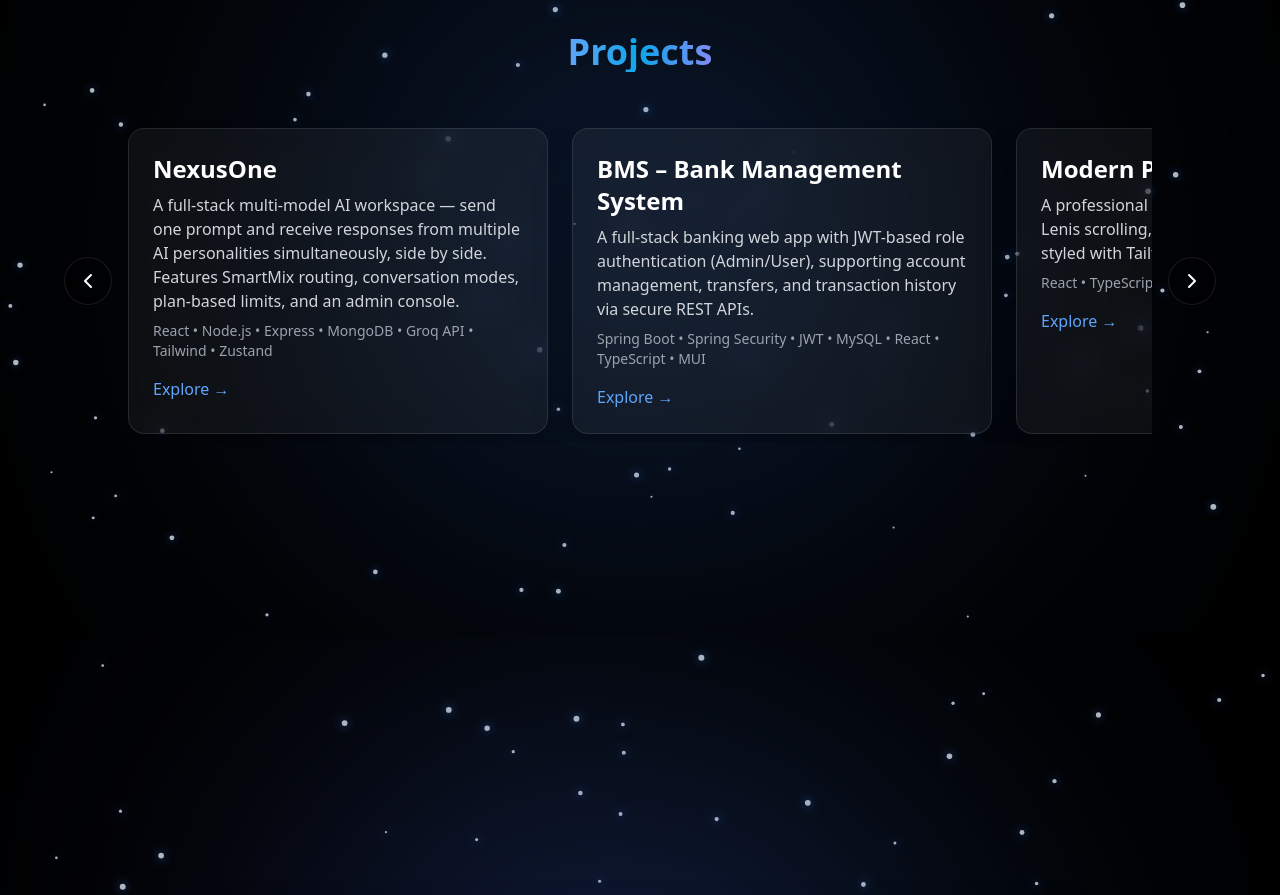
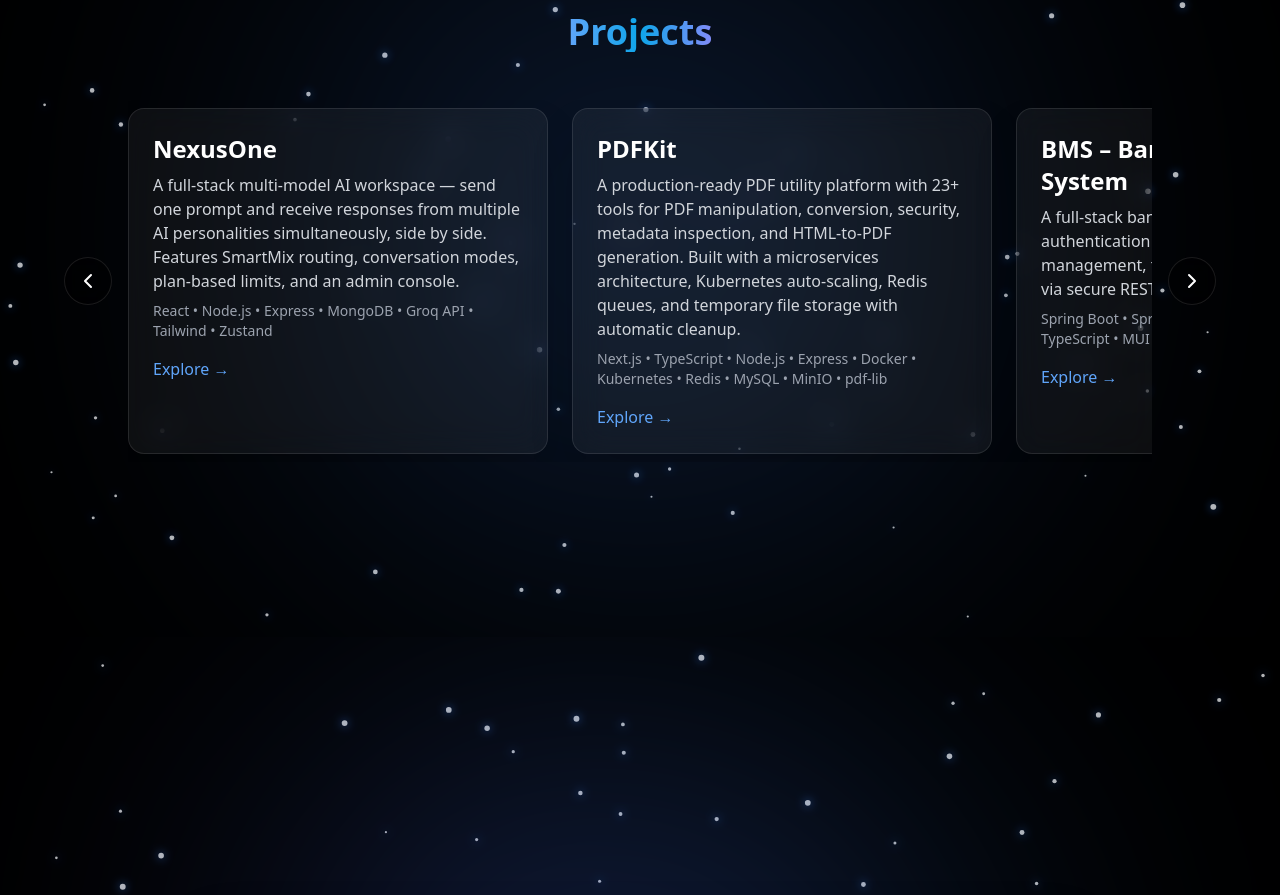
Before and after one commit to SurjeetKaran/Portfolio, a React (Vite) app: page / in a window 1280 px wide. Shown: the part 3349-4244 px from the top of the page. Built offline with nearby package versions, Linux system fonts and the light colour scheme.

Commit message:
Add PDFKit project with description and tech stack
Added a new project entry for PDFKit with detailed description and technologies used.

```diff
--- a/src/components/Projects.tsx
+++ b/src/components/Projects.tsx
@@ -11,6 +11,24 @@ const projects = [
     link: "https://nexusone-zraq.onrender.com",
     tech: ["React", "Node.js", "Express", "MongoDB", "Groq API", "Tailwind", "Zustand"]
   },
+  {
+  title: "PDFKit",
+  description:
+    "A production-ready PDF utility platform with 23+ tools for PDF manipulation, conversion, security, metadata inspection, and HTML-to-PDF generation. Built with a microservices architecture, Kubernetes auto-scaling, Redis queues, and temporary file storage with automatic cleanup.",
+  link: "https://github.com/your-repo/pdfkit", // replace with your actual URL
+  tech: [
+    "Next.js",
+    "TypeScript",
+    "Node.js",
+    "Express",
+    "Docker",
+    "Kubernetes",
+    "Redis",
+    "MySQL",
+    "MinIO",
+    "pdf-lib"
+  ]
+},
   {
     title: "BMS – Bank Management System",
     description:
```
